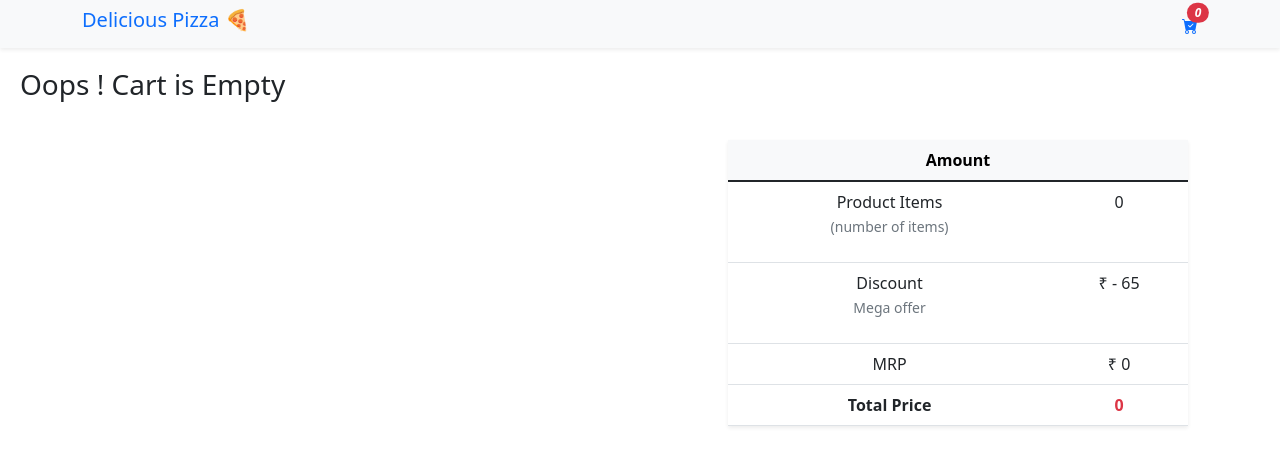
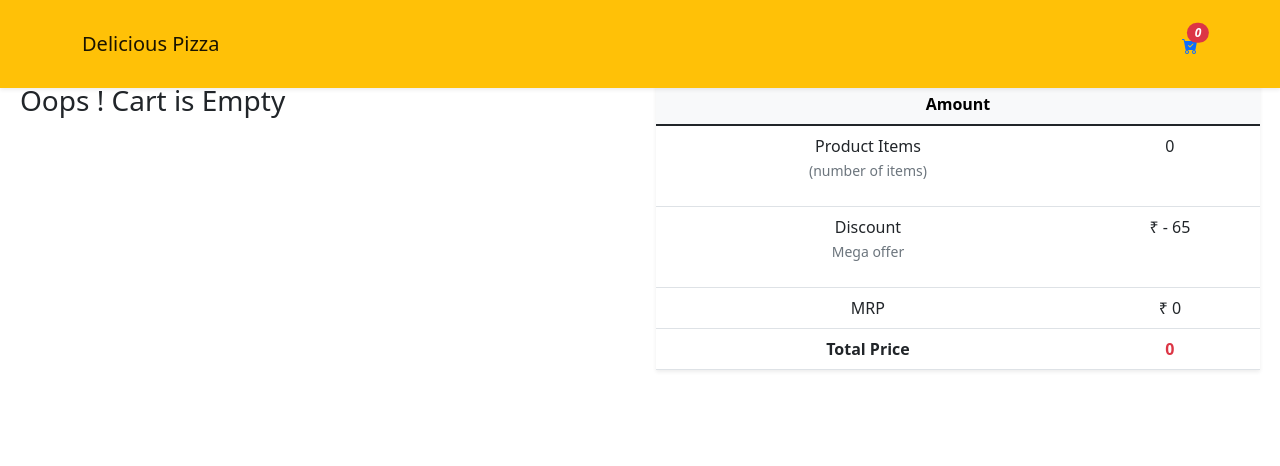
Before and after one commit to Niikpatil/food-store, a React (Create React App) app: page /cart in a window 1280 px wide. Shown: the top 466 px of the page. Built offline with nearby package versions, Linux system fonts and the light colour scheme.

Commit message:
Final Header

```diff
--- a/src/components/CartItemPage/CartItemPage.style.css
+++ b/src/components/CartItemPage/CartItemPage.style.css
@@ -10,6 +10,6 @@
   justify-content: space-around;
   align-items: center;
   text-align: center;
-  margin: 2%;
+  margin: 10%;
   padding: 2%;
 }
--- a/src/components/CartPage/CartPage.js
+++ b/src/components/CartPage/CartPage.js
@@ -38,7 +38,7 @@ const CartPage = ({ cart }) => {
         <table className="table shadow-sm">
           <thead className="table-light">
             <tr>
-              <th colspan="2">Amount</th>
+              <th colSpan="2">Amount</th>
             </tr>
           </thead>
           <tbody>
--- a/src/components/CartPage/CartPage.style.css
+++ b/src/components/CartPage/CartPage.style.css
@@ -5,6 +5,7 @@
   grid-template-columns: repeat(auto-fit, minmax(250px, 1fr));
   grid-auto-rows: max-content;
   padding: 20px;
+  margin-top: 5%;
 }
 
 .cart-container {
@@ -13,18 +14,4 @@
   justify-content: center;
   align-items: start;
   text-align: center;
-  margin: 12%;
-  /* padding: 10%; */
 }
-
-/* .cart-container:nth-of-type(1) {
-  grid-row: 1 / span 4;
-} */
-
-/* .card-container-tall {
-  grid-row: span 2 / auto;
-}
-
-.card-container-wide {
-  grid-column: span 2 / auto;
-} */
--- a/src/components/Layouts/Header.js
+++ b/src/components/Layouts/Header.js
@@ -16,13 +16,13 @@ const Header = ({ cart }) => {
   }, [cart, cartCount]);
 
   return (
-    <nav className="navbar navbar-expand-lg navbar-secondary bg-light shadow-sm">
+    <nav className="navbar navbar-expand-sm bg-warning fixed-top shadow-sm p-3">
       <div className="container">
-        <h5>
-          <a href="/" className="text-decoration-none">
-            Delicious Pizza 🍕
-          </a>
-        </h5>
+        <header className="navbar navbar-light ">
+          <Link to="/" className=" navbar-brand">
+            Delicious Pizza
+          </Link>
+        </header>
 
         <div className="collapse navbar-collapse justify-content-end">
           <Link to="cart">
--- a/src/components/PizzaItemPage/PizzaItemPage.js
+++ b/src/components/PizzaItemPage/PizzaItemPage.js
@@ -2,7 +2,7 @@ import React from "react";
 import { Link } from "react-router-dom";
 import { addToCart } from "../../redux/actions/pizzaActions";
 import { connect } from "react-redux";
-import "./Card.style.css";
+import "./PizzaItemPage.style.css";
 
 const PizzaItemPage = ({ PizzaList, addToCart }) => {
   return (
--- a/src/components/PizzaPage/PizzaPage.js
+++ b/src/components/PizzaPage/PizzaPage.js
@@ -5,10 +5,12 @@ import "./PizzaPage.style.css";
 
 const PizzaPage = ({ pizzaList }) => {
   return (
-    <div className="basic-grid">
-      {pizzaList.map((plist) => (
-        <PizzaItemPage key={plist.id} PizzaList={plist} />
-      ))}
+    <div className="cantainer-top">
+      <div className="basic-grid">
+        {pizzaList.map((plist) => (
+          <PizzaItemPage key={plist.id} PizzaList={plist} />
+        ))}
+      </div>
     </div>
   );
 };
--- a/src/components/PizzaPage/PizzaPage.style.css
+++ b/src/components/PizzaPage/PizzaPage.style.css
@@ -3,4 +3,5 @@
   grid-template-columns: repeat(auto-fill, minmax(240px, 1fr));
   gap: 2rem;
   padding: 1rem;
+  margin-top: 6%;
 }
```
Also changed, not shown: src/components/PizzaItemPage/PizzaItemPage.style.css (renamed from src/components/PizzaItemPage/Card.style.css).
